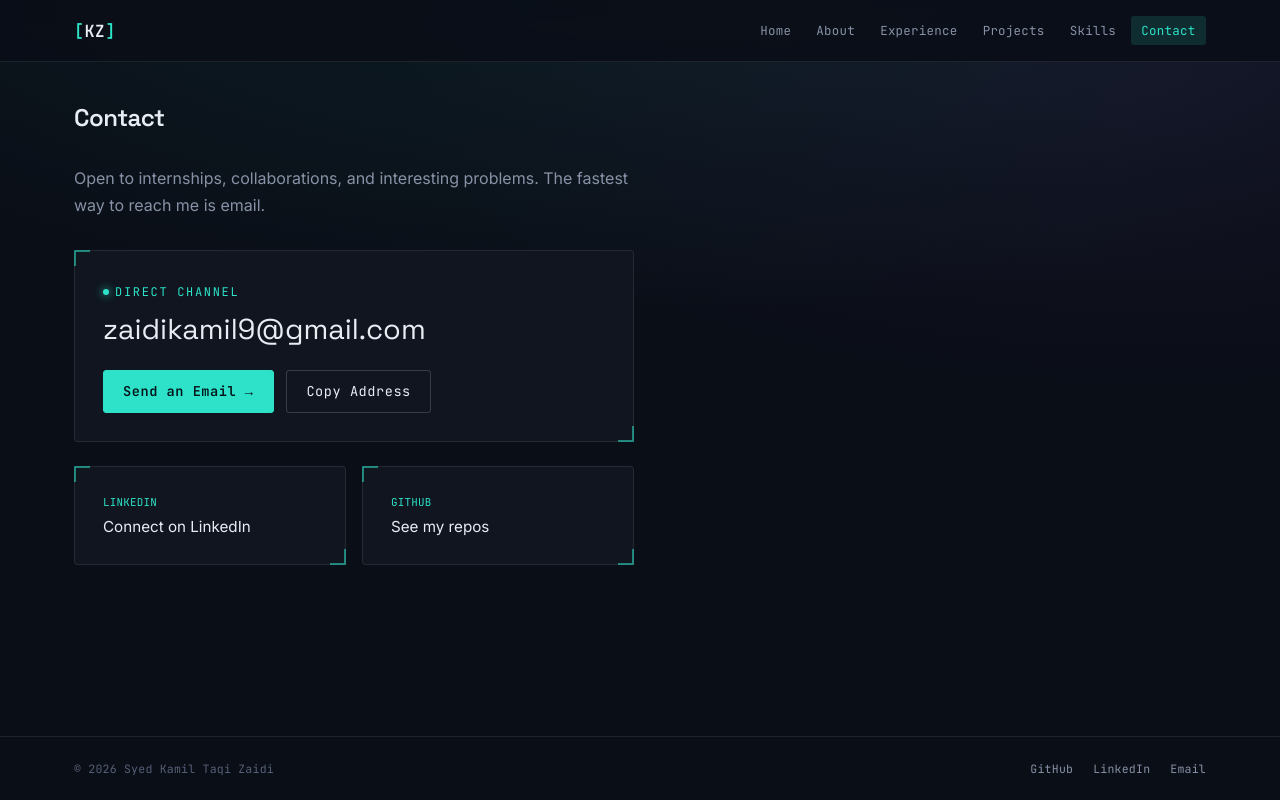
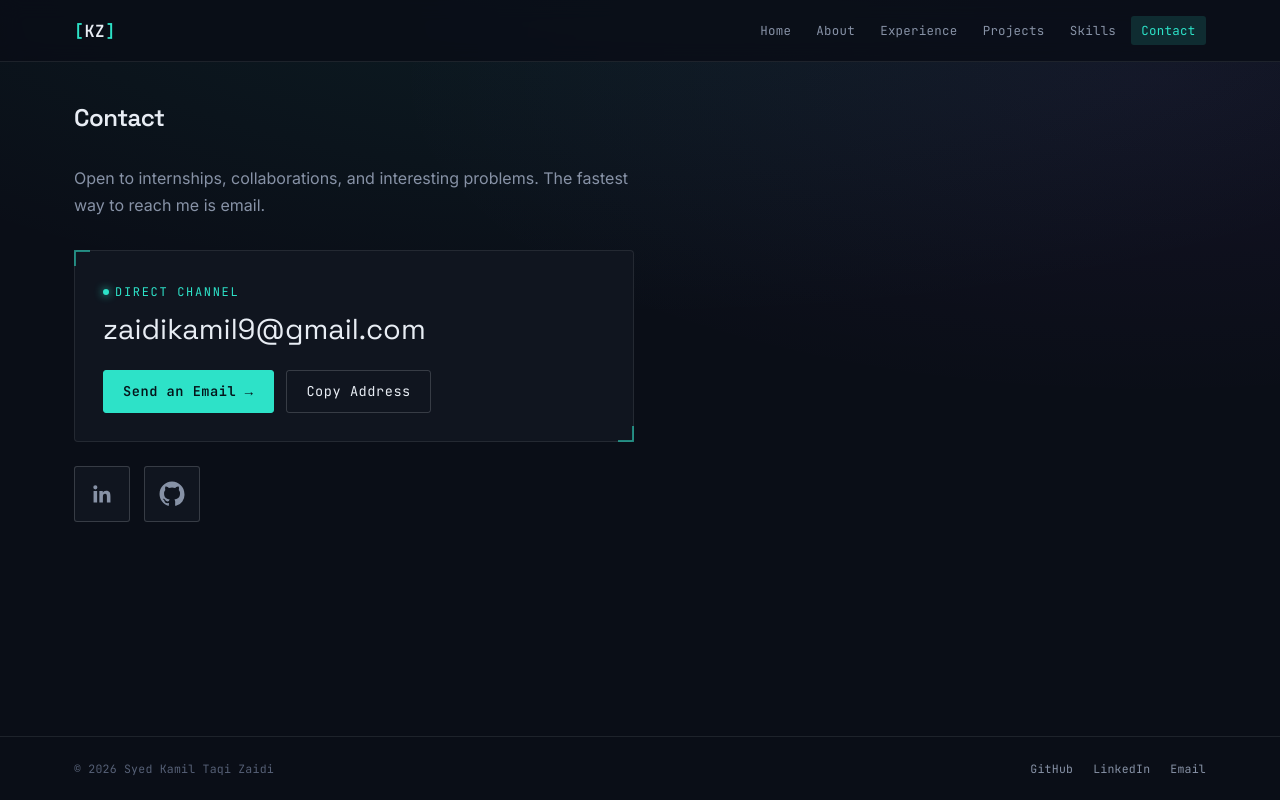
Before and after one commit to kamilcodes14/portfolio, a React (Vite) app: page /contact in a window 1280 px wide. Built offline with nearby package versions, Linux system fonts and the light colour scheme.

Commit message:
Replace text links with GitHub/LinkedIn icon buttons

```diff
--- a/src/pages/Contact.css
+++ b/src/pages/Contact.css
@@ -21,24 +21,27 @@
 
 .contact__actions { display: flex; gap: 0.8rem; flex-wrap: wrap; }
 
-.contact__grid {
-  display: grid;
-  grid-template-columns: repeat(2, 1fr);
-  gap: 1rem;
-  max-width: 560px;
+.contact__socials {
+  display: flex;
+  gap: 0.9rem;
 }
 
-.contact__card {
+.contact__icon-btn {
+  width: 56px;
+  height: 56px;
   display: flex;
-  flex-direction: column;
-  gap: 0.5rem;
-  transition: transform 0.2s ease, border-color 0.2s ease;
+  align-items: center;
+  justify-content: center;
+  border-radius: 3px;
+  border: 1px solid var(--border-strong);
+  background: var(--bg-panel);
+  color: var(--text-muted);
+  transition: color 0.2s ease, border-color 0.2s ease, transform 0.15s ease, background 0.2s ease;
 }
-.contact__card:hover { transform: translateY(-2px); border-color: var(--border-strong); }
 
-.contact__card-label { font-size: 0.68rem; color: var(--cyan); }
-.contact__card-value { font-size: 0.95rem; color: var(--text); }
-
-@media (max-width: 560px) {
-  .contact__grid { grid-template-columns: 1fr; }
+.contact__icon-btn:hover {
+  color: var(--cyan);
+  border-color: var(--cyan);
+  background: var(--cyan-dim);
+  transform: translateY(-2px);
 }
--- a/src/pages/Contact.jsx
+++ b/src/pages/Contact.jsx
@@ -2,6 +2,22 @@ import { useState } from "react";
 import { motion } from "framer-motion";
 import { profile } from "../data/content";
 import "./Contact.css";
+
+function GitHubIcon() {
+  return (
+    <svg viewBox="0 0 24 24" width="26" height="26" fill="currentColor" aria-hidden="true">
+      <path d="M12 .5C5.65.5.5 5.65.5 12c0 5.08 3.29 9.39 7.86 10.91.58.1.79-.25.79-.56 0-.28-.01-1.02-.02-2-3.2.7-3.88-1.54-3.88-1.54-.52-1.34-1.28-1.69-1.28-1.69-1.05-.72.08-.71.08-.71 1.16.08 1.77 1.19 1.77 1.19 1.03 1.77 2.7 1.26 3.36.96.1-.75.4-1.26.73-1.55-2.55-.29-5.24-1.28-5.24-5.7 0-1.26.45-2.29 1.19-3.09-.12-.29-.52-1.46.11-3.05 0 0 .97-.31 3.18 1.18a11.1 11.1 0 0 1 5.79 0c2.2-1.49 3.17-1.18 3.17-1.18.64 1.59.24 2.76.12 3.05.74.8 1.19 1.83 1.19 3.09 0 4.43-2.7 5.41-5.27 5.69.42.36.78 1.08.78 2.17 0 1.57-.01 2.83-.01 3.22 0 .31.21.67.8.56A10.52 10.52 0 0 0 23.5 12C23.5 5.65 18.35.5 12 .5Z" />
+    </svg>
+  );
+}
+
+function LinkedInIcon() {
+  return (
+    <svg viewBox="0 0 24 24" width="24" height="24" fill="currentColor" aria-hidden="true">
+      <path d="M20.45 20.45h-3.55v-5.57c0-1.33-.02-3.04-1.85-3.04-1.85 0-2.14 1.45-2.14 2.94v5.67H9.36V9h3.41v1.56h.05c.47-.9 1.63-1.85 3.36-1.85 3.6 0 4.27 2.37 4.27 5.45v6.29ZM5.34 7.43a2.06 2.06 0 1 1 0-4.12 2.06 2.06 0 0 1 0 4.12ZM7.12 20.45H3.56V9h3.56v11.45Z" />
+    </svg>
+  );
+}
 
 export default function Contact() {
   const [copied, setCopied] = useState(false);
@@ -45,14 +61,12 @@ export default function Contact() {
           </div>
         </div>
 
-        <div className="contact__grid">
-          <a href={profile.linkedin} target="_blank" rel="noreferrer" className="contact__card bracket-panel">
-            <span className="mono contact__card-label">LINKEDIN</span>
-            <span className="contact__card-value">Connect on LinkedIn</span>
+        <div className="contact__socials">
+          <a href={profile.linkedin} target="_blank" rel="noreferrer" className="contact__icon-btn" aria-label="Connect on LinkedIn">
+            <LinkedInIcon />
           </a>
-          <a href={profile.github} target="_blank" rel="noreferrer" className="contact__card bracket-panel">
-            <span className="mono contact__card-label">GITHUB</span>
-            <span className="contact__card-value">See my repos</span>
+          <a href={profile.github} target="_blank" rel="noreferrer" className="contact__icon-btn" aria-label="See my GitHub repos">
+            <GitHubIcon />
           </a>
         </div>
       </motion.div>
```
